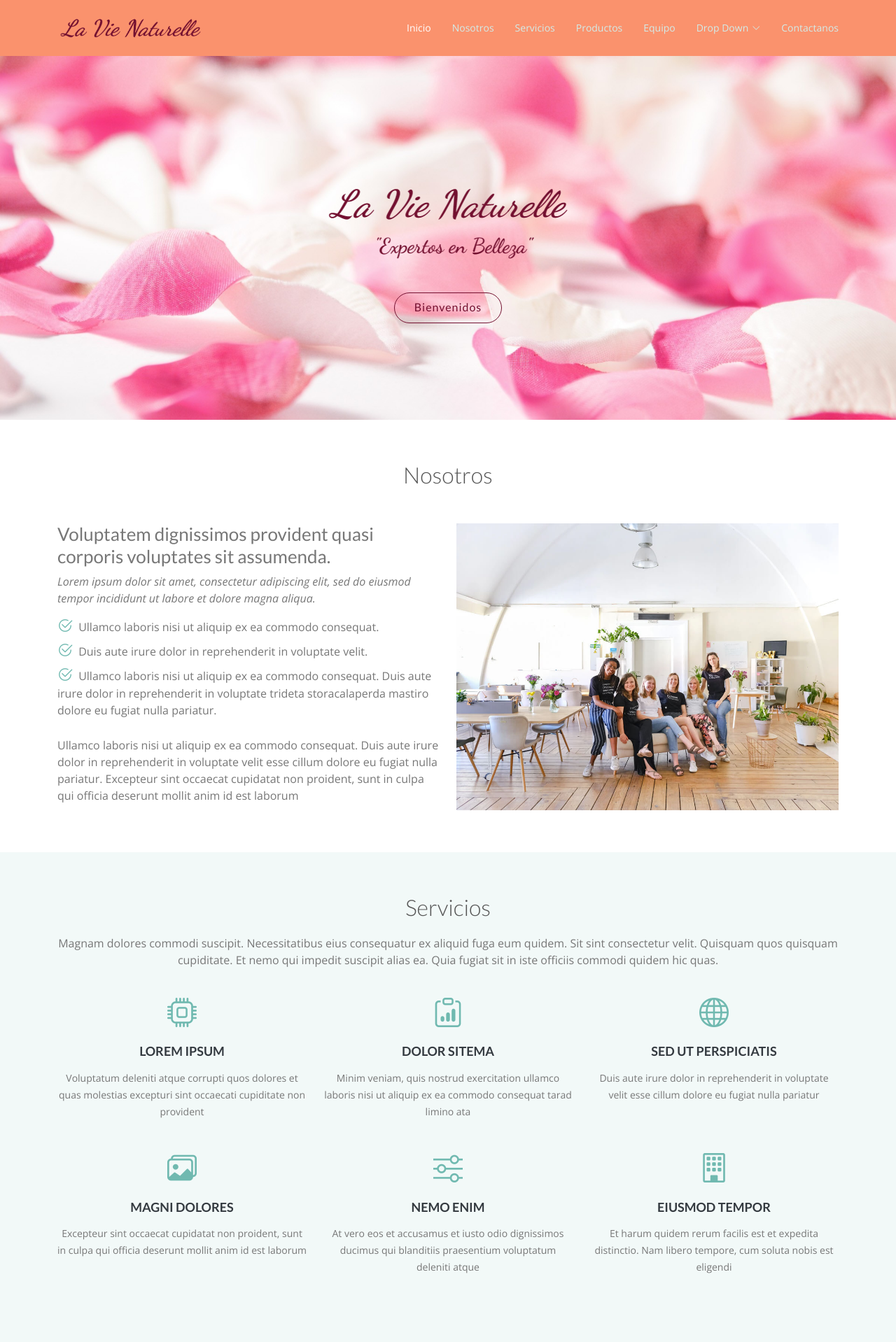
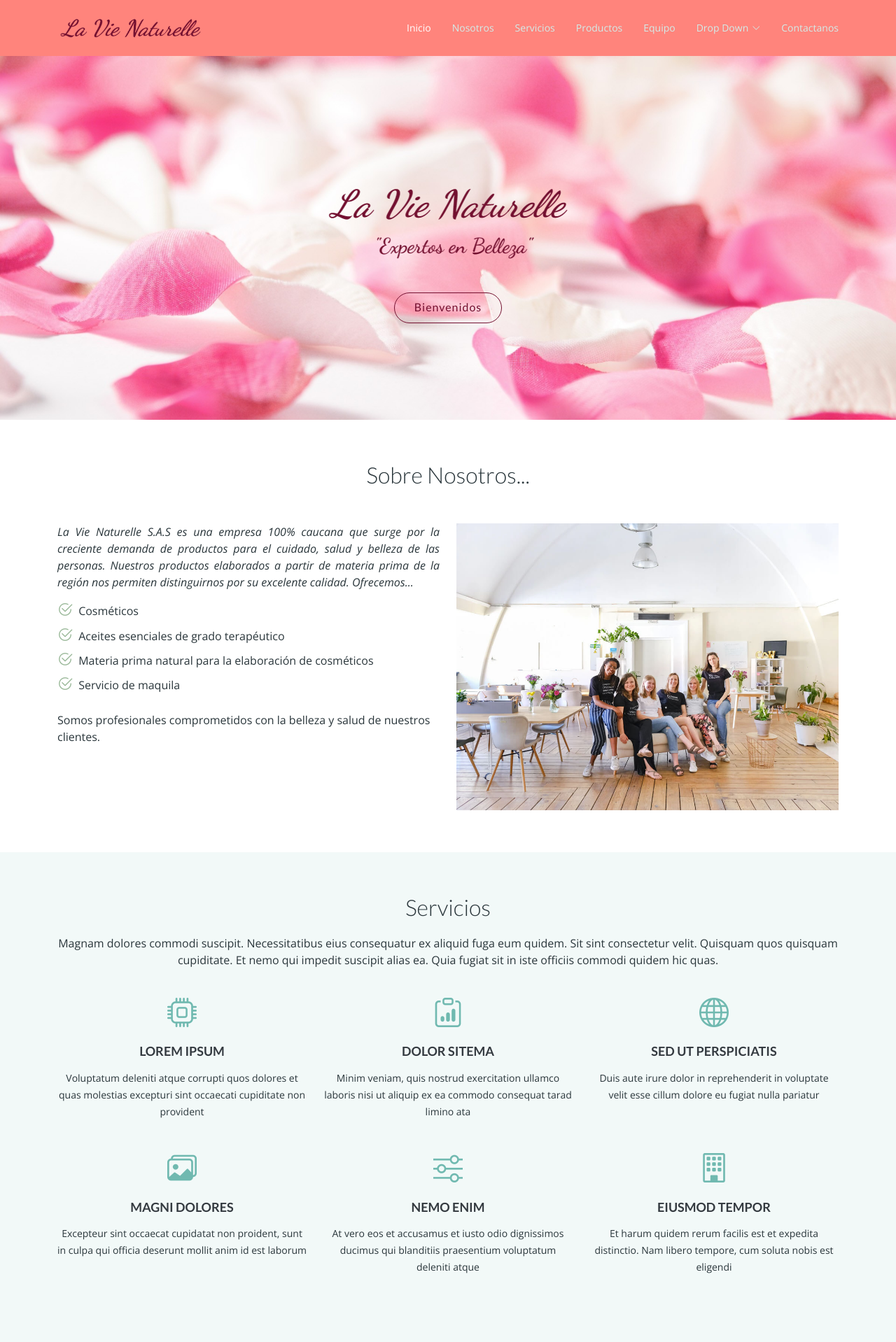
Before and after one commit to danbuitrago87/Naturelle, a Django app: page / in a window 1280 px wide. Shown: the top 1918 px of the page at 70% size. Run offline with Django 4.2, Linux system fonts and the light colour scheme; some libraries are stand-ins or nearby versions.

Commit message:
section about

```diff
--- a/core/static/core/assets/css/style.css
+++ b/core/static/core/assets/css/style.css
@@ -11,7 +11,7 @@
 --------------------------------------------------------------*/
 body {
   font-family: "Open Sans", sans-serif;
-  color: #777;
+  color: #2A363B;
 }
 
 a {
@@ -55,7 +55,7 @@ section {
   font-weight: 300;
   margin-bottom: 20px;
   padding-bottom: 0;
-  color: #555;
+  color: #2A363B;
 }
 
 .section-title p {
@@ -158,11 +158,11 @@ section {
   height: 80px;
   z-index: 997;
   transition: all 0.5s;
-  background: #fa926d;
+  background: #FF847C;/*#99B898;#FECEAB;#FF847C;#E84A5F;#2A363B*/
 }
 
 #header.header-scrolled {
-  background: #c73b26;
+  background: #E84A5F;
   height: 60px;
 }
 
@@ -520,7 +520,7 @@ section {
 .about ul i {
   font-size: 22px;
   padding-right: 4px;
-  color: #70b9b0;
+  color: #99B898;
   line-height: 0;
 }
 
--- a/core/templates/core/home.html
+++ b/core/templates/core/home.html
@@ -27,13 +27,6 @@
   <!-- Template Main CSS File -->
   <link href="{% static 'core/assets/css/style.css' %}" rel="stylesheet">
 
-  <!-- =======================================================
-  * Template Name: Amoeba
-  * Updated: Sep 18 2023 with Bootstrap v5.3.2
-  * Template URL: https://bootstrapmade.com/free-one-page-bootstrap-template-amoeba/
-  * Author: BootstrapMade.com
-  * License: https://bootstrapmade.com/license/
-  ======================================================== -->
 </head>
 
 <body>
@@ -97,7 +90,7 @@
       <div class="container">
 
         <div class="section-title">
-          <h2>Nosotros</h2>
+          <h2>Sobre Nosotros...</h2>
         </div>
 
         <div class="row">
@@ -105,20 +98,19 @@
             <img src="{% static 'core/assets/img/about-img.jpg' %}" class="img-fluid" alt="">
           </div>
           <div class="col-lg-6 pt-4 pt-lg-0 order-2 order-lg-1">
-            <h3>Voluptatem dignissimos provident quasi corporis voluptates sit assumenda.</h3>
-            <p class="fst-italic">
-              Lorem ipsum dolor sit amet, consectetur adipiscing elit, sed do eiusmod tempor incididunt ut labore et dolore
-              magna aliqua.
+            <p class="fst-italic" style='text-align: justify;'>
+              La Vie Naturelle S.A.S es una empresa 100% caucana que surge por la creciente demanda de productos para el cuidado, salud y belleza de las personas.
+              Nuestros productos elaborados a partir de materia prima de la región nos permiten distinguirnos por su excelente calidad.
+              Ofrecemos...
             </p>
             <ul>
-              <li><i class="bi bi-check2-circle"></i> Ullamco laboris nisi ut aliquip ex ea commodo consequat.</li>
-              <li><i class="bi bi-check2-circle"></i> Duis aute irure dolor in reprehenderit in voluptate velit.</li>
-              <li><i class="bi bi-check2-circle"></i> Ullamco laboris nisi ut aliquip ex ea commodo consequat. Duis aute irure dolor in reprehenderit in voluptate trideta storacalaperda mastiro dolore eu fugiat nulla pariatur.</li>
+              <li><i class="bi bi-check2-circle"></i> Cosméticos</li>
+              <li><i class="bi bi-check2-circle"></i> Aceites esenciales de grado terapéutico</li>
+              <li><i class="bi bi-check2-circle"></i> Materia prima natural para la elaboración de cosméticos</li>
+              <li><i class="bi bi-check2-circle"></i> Servicio de maquila</li>
             </ul>
             <p>
-              Ullamco laboris nisi ut aliquip ex ea commodo consequat. Duis aute irure dolor in reprehenderit in voluptate
-              velit esse cillum dolore eu fugiat nulla pariatur. Excepteur sint occaecat cupidatat non proident, sunt in
-              culpa qui officia deserunt mollit anim id est laborum
+              Somos profesionales comprometidos con la belleza y salud de nuestros clientes.
             </p>
           </div>
         </div>
```
